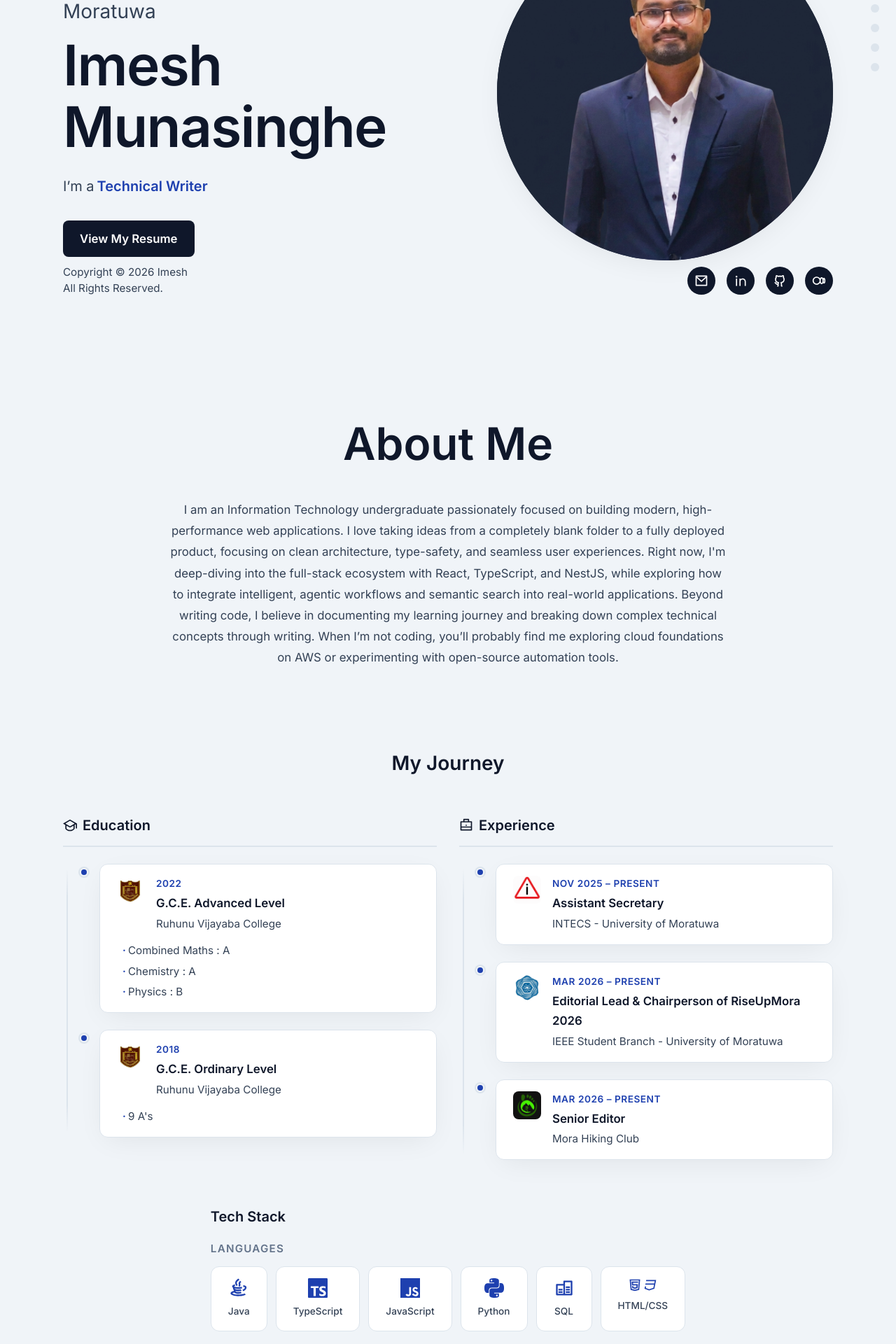
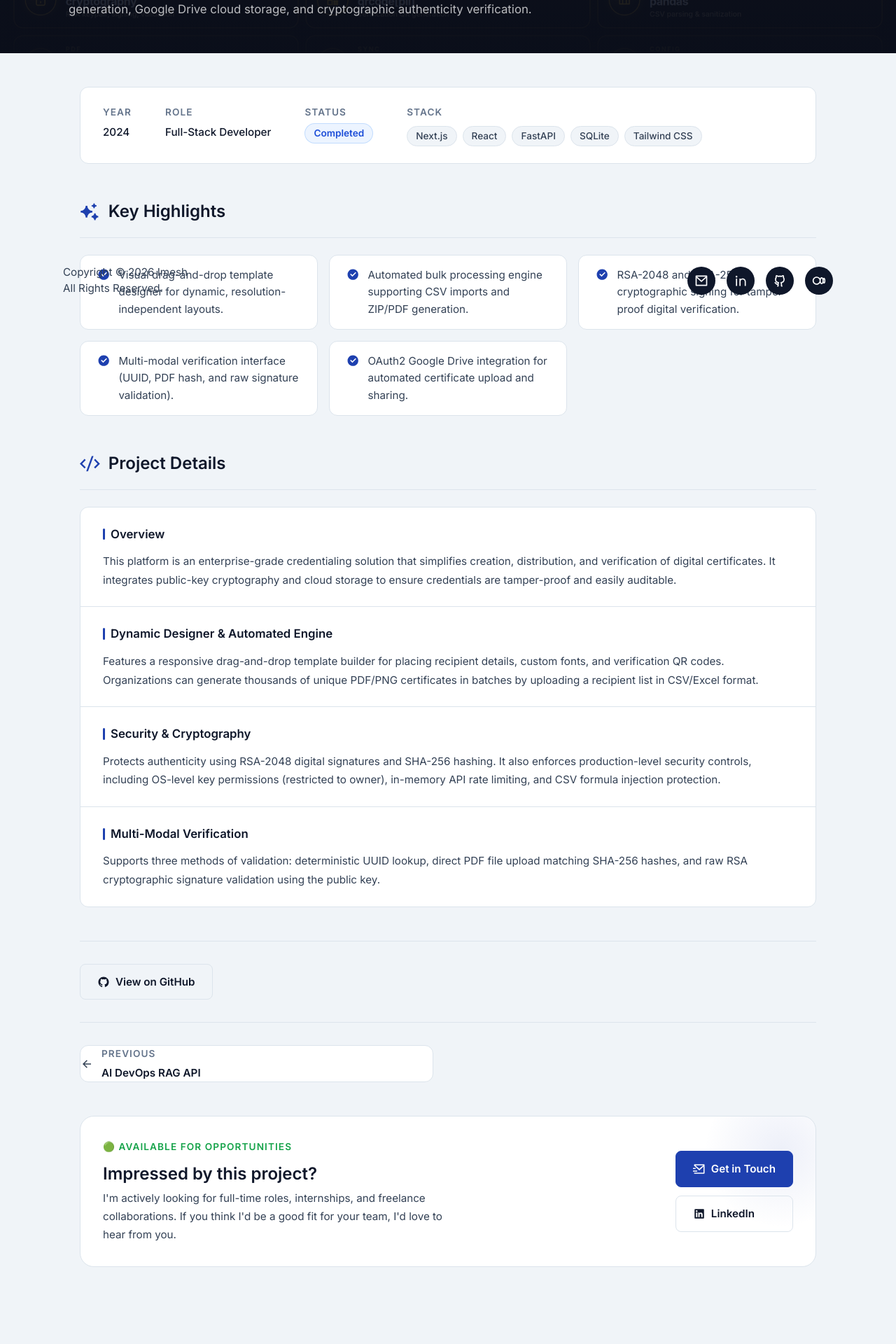
Before and after one commit to ImeshMunasinghe/my-portfolio, a React (Vite) app: page /projects/certificate-automation in a window 1280 px wide. Before the commit this address led to /. Shown: the part 360-2280 px from the top of the page at 70% size. Built offline with nearby package versions, Linux system fonts and the light colour scheme.

Commit message:
feat: add Sentinel-Logger and Certificate Automation projects to portfolio

```diff
--- a/src/data/projects.ts
+++ b/src/data/projects.ts
@@ -1,8 +1,9 @@
 import p1Img from '../assets/p1.jpg';
 import p2Img from '../assets/p2.jpg';
-import p3Img from '../assets/p3.jpg';
 import p4Img from '../assets/p4.jpg';
 import p5Img from '../assets/p5.jpg';
+import p6Img from '../assets/p6.png';
+import p7Img from '../assets/p7.png';
 
 export interface ProjectSection {
   heading: string;
@@ -108,45 +109,39 @@ export const projects: Project[] = [
     image: p2Img,
   },
   {
-    slug: 'my-portfolio',
-    title: 'Personal Developer Portfolio',
-    description: 'A modern, highly interactive personal portfolio built from scratch. Features smooth micro-animations, a responsive design system, custom carousel components, SEO optimization, and Google Analytics integration.',
-    year: '2025',
-    status: 'active',
-    role: 'Solo Developer & Designer',
+    slug: 'sentinel-logger',
+    title: 'Sentinel-Logger',
+    description: 'A corporate-grade security patrol tracking and analytics system. Features live NFC scan logging, route mapping, supervisor analytics, and automated PDF audit report generation.',
+    year: '2024',
+    status: 'completed',
+    role: 'Full-Stack Developer',
     highlights: [
-      'Pulsating availability badge and smooth Framer Motion page transitions with AnimatePresence',
-      'Contextual sticky navigation with intelligent hash handling from subpages',
-      'Dark/Light mode with smooth transitions reflecting system preferences',
-      'SEO-optimized with Open Graph tags, JSON-LD structured schema, and GA4 analytics',
-      'Deployed to Cloudflare Workers with Wrangler for global CDN edge distribution',
+      'Real-time NFC checkpoint scanning via a simulated hardware wand (Python CLI).',
+      'FastAPI backend with JWT authentication, coordinate logging, and duplicate scan protection.',
+      'Next.js supervisor dashboard with live Leaflet route mapping and analytics charts.',
+      'Dynamic corporate-grade PDF audit reporting generated programmatically via ReportLab.',
     ],
     longDescription: [
       {
         heading: 'Overview',
-        body: 'A responsive, high-performance web portfolio built with React 19, TypeScript, Vite, and Vanilla CSS Modules. Designed with modern aesthetics — clean interactive elements, dark/light theme switching, Framer Motion animations, and optimized search engine indexing. Live at imeshmunasinghe.com.',
+        body: 'Sentinel-Logger is a corporate-grade, full-stack security patrol tracking and analytics system designed to verify physical patrol routes in real time. The system replaces offline logging with live NFC scan tracking, automated audits, and dynamic maps.',
       },
       {
-        heading: 'Design & Interaction',
-        body: 'Every element of this site was crafted with attention to micro-interactions and premium design. Key UX features include:\n\n• **Pulsating Availability Badge** — prominently signals active recruiter availability\n• **Smooth Page Transitions** — Framer Motion AnimatePresence wraps all route changes\n• **Contextual Sticky Navigation** — handles direct page hashes on home while rewriting path anchors from subpages\n• **Dark/Light Mode** — system preference detection + custom toggle with smooth CSS variable transitions',
+        heading: 'System Architecture',
+        body: 'The platform operates as a decoupled three-tier architecture: patrol officers use a Python CLI simulator (representing an NFC wand) to scan physical tags, which updates the FastAPI backend. Security supervisors monitor active shifts and logs via a Next.js admin dashboard.',
       },
       {
-        heading: 'Content Sections',
-        body: '• **Dedicated Subpages** — React Router routes for /projects and /writing directory grids\n• **Categorized Tech Stack** — structured Frontend, Backend, Databases/Cloud, and Tools grid\n• **Interactive Certifications** — HackerRank and Udemy certificate cards with tooltip hover overlays\n• **Timeline Milestones** — two-column responsive split for Academic and Professional history',
-      },
-      {
-        heading: 'SEO & Analytics',
-        body: 'The site implements a full SEO stack:\n\n• Semantic HTML5 metadata, Open Graph preview tags, and JSON-LD structured schema\n• Google Analytics GA4 (G-4V4ZLD195J) for real-time traffic and engagement tracking\n• Deployed to Cloudflare Workers via Wrangler for global edge CDN distribution',
+        heading: 'Key Features',
+        body: '• **Real-Time Mapping** — Chronologically renders guard patrol paths with interactive Leaflet routing lines.\n• **Audit Engine** — Instantly builds formatted PDF tables and logs for official security audits.\n• **Security & Guards** — Prevents duplicate checkpoint scans (double-tapping within 10s) and secures endpoints with HMAC-SHA256 JWT tokens.',
       },
       {
         heading: 'Tech Stack',
-        body: '**Framework:** React 19.x (TypeScript)\n**Bundler:** Vite 8.x\n**Animation:** Framer Motion\n**Icons:** React Icons (Remix Icons)\n**Styling:** Vanilla CSS Modules\n**Analytics:** Google Tag Manager (GA4)\n**Deployment:** Cloudflare Workers + Wrangler',
+        body: '**Frontend:** Next.js · React · TypeScript · React Query · React Leaflet · Tailwind CSS\n\n**Backend:** FastAPI · Uvicorn · SQLAlchemy · Pydantic · SQLite · ReportLab\n\n**Simulator:** Python · Requests',
       },
     ],
-    stack: ['React', 'TypeScript', 'Vite', 'Framer Motion', 'Cloudflare'],
-    href: 'https://github.com/ImeshMunasinghe/my-portfolio',
-    liveHref: 'https://imeshmunasinghe.com',
-    image: p3Img,
+    stack: ['Next.js', 'FastAPI', 'SQLite', 'ReportLab', 'Tailwind CSS'],
+    href: 'https://github.com/ImeshMunasinghe/Sentinel-Logger',
+    image: p6Img,
   },
   {
     slug: 'jump-a-lot-land',
@@ -225,4 +220,40 @@ export const projects: Project[] = [
     href: 'https://github.com/ImeshMunasinghe/rag-api',
     image: p5Img,
   },
+  {
+    slug: 'certificate-automation',
+    title: 'Certificate Automation Platform',
+    description: 'A secure digital credentialing platform for dynamic certificate template design, bulk generation, Google Drive cloud storage, and cryptographic authenticity verification.',
+    year: '2024',
+    status: 'completed',
+    role: 'Full-Stack Developer',
+    highlights: [
+      'Visual drag-and-drop template designer for dynamic, resolution-independent layouts.',
+      'Automated bulk processing engine supporting CSV imports and ZIP/PDF generation.',
+      'RSA-2048 and SHA-256 cryptographic signing for tamper-proof digital verification.',
+      'Multi-modal verification interface (UUID, PDF hash, and raw signature validation).',
+      'OAuth2 Google Drive integration for automated certificate upload and sharing.',
+    ],
+    longDescription: [
+      {
+        heading: 'Overview',
+        body: 'This platform is an enterprise-grade credentialing solution that simplifies creation, distribution, and verification of digital certificates. It integrates public-key cryptography and cloud storage to ensure credentials are tamper-proof and easily auditable.',
+      },
+      {
+        heading: 'Dynamic Designer & Automated Engine',
+        body: 'Features a responsive drag-and-drop template builder for placing recipient details, custom fonts, and verification QR codes. Organizations can generate thousands of unique PDF/PNG certificates in batches by uploading a recipient list in CSV/Excel format.',
+      },
+      {
+        heading: 'Security & Cryptography',
+        body: 'Protects authenticity using RSA-2048 digital signatures and SHA-256 hashing. It also enforces production-level security controls, including OS-level key permissions (restricted to owner), in-memory API rate limiting, and CSV formula injection protection.',
+      },
+      {
+        heading: 'Multi-Modal Verification',
+        body: 'Supports three methods of validation: deterministic UUID lookup, direct PDF file upload matching SHA-256 hashes, and raw RSA cryptographic signature validation using the public key.',
+      },
+    ],
+    stack: ['Next.js', 'React', 'FastAPI', 'SQLite', 'Tailwind CSS'],
+    href: 'https://github.com/ImeshMunasinghe/Certificate-Automation-Platform',
+    image: p7Img,
+  },
 ];
```
Also changed, not shown: src/assets/p6.png (added), src/assets/p7.png (added).
